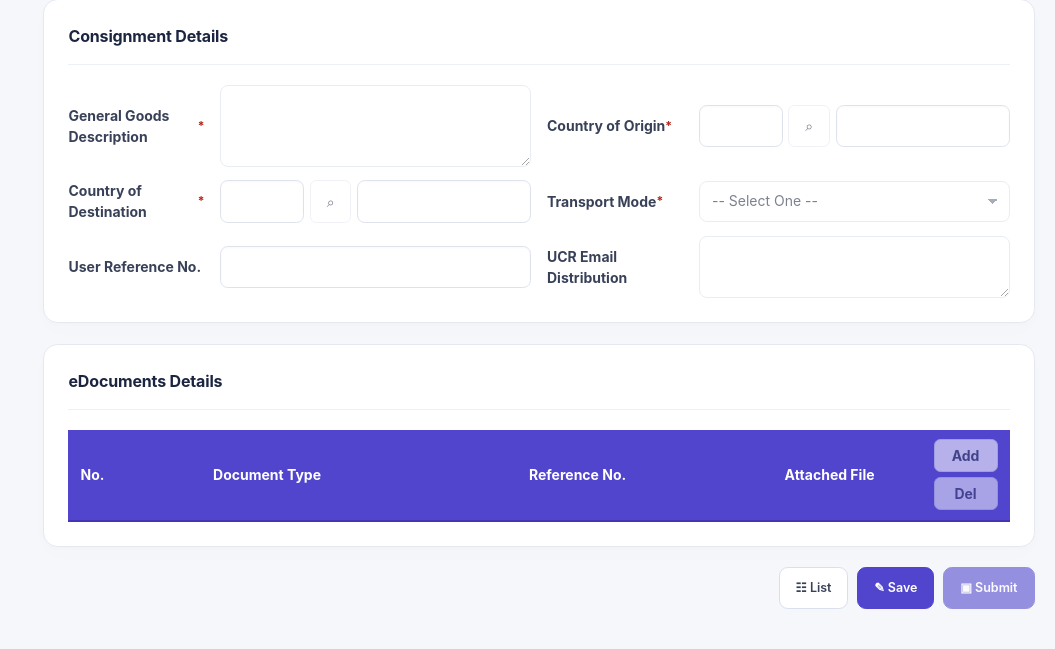
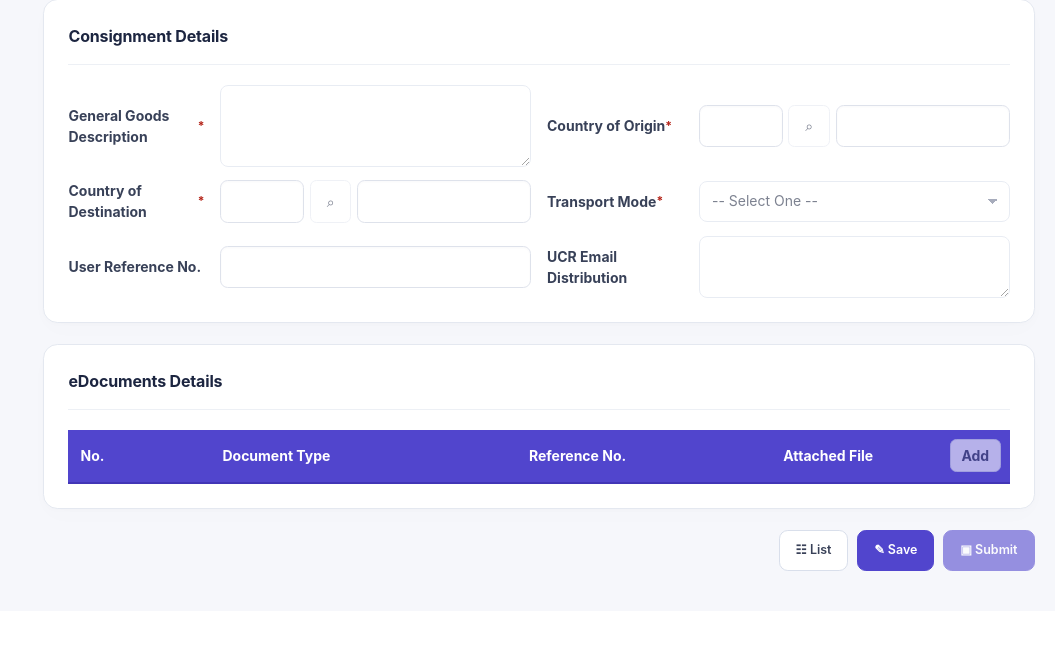
Before and after one commit to brwngld/ICUMS_Simulator, a Django app: page /practical/single-window/ucr/create/ in a window 1280 px wide, after a click on "Exporter Registration". Shown: the part 1568-2217 px from the top of the page, without its empty margins (225-1280 px from the left). After the commit the page ends 2139 px from the top, so only its background shows below. Run offline with Django 5.2, Linux system fonts and the light colour scheme; the visitor is signed in with stand-in values (Sample User, id 1); data that the repository does not hold is empty; parts of the project's set-up code (start-up, migrations or seed data) failed here and were passed over.

Commit message:
feat: restore per-row eDocuments Del, view actions, and draft UCR links

```diff
--- a/scenarios/views.py
+++ b/scenarios/views.py
@@ -659,7 +659,7 @@ def ucr_detail(request, record_id):
 @require_GET
 def ucr_attachment(request, attachment_id):
     attachment = get_object_or_404(UcrDocumentAttachment.objects.select_related("ucr"), pk=attachment_id, ucr__owner=request.user)
-    return FileResponse(attachment.file.open("rb"), as_attachment=True, filename=attachment.original_name)
+    return FileResponse(attachment.file.open("rb"), filename=attachment.original_name)
 
 
 def _copy_ucr_fields(draft, source):
@@ -855,7 +855,7 @@ def mda_consignment_application(request, request_id):
             "name": document.get("name", ""),
             "reference": document.get("reference", ""),
             "file_name": attachment.original_name if attachment else "",
-            "file_url": attachment.file.url if attachment and attachment.file else "",
+            "file_url": reverse("ucr-attachment", args=(attachment.pk,)) if attachment else "",
         })
     return render(request, "scenarios/consignment_application.html", {
         "application": parent,
--- a/static/css/ucr-create.css
+++ b/static/css/ucr-create.css
@@ -19,18 +19,13 @@
 #ucr-status.ucr-status-error { font-weight:700; }
 .ucr-documents { width:100%; table-layout:fixed; }
 .ucr-documents th:first-child,.ucr-documents td:first-child { width:3rem; text-align:center; }
-.ucr-documents th:last-child,.ucr-documents td:last-child { width:5.5rem; text-align:center; }
-.doc-header-actions { display:flex; flex-direction:column; gap:.3rem; align-items:stretch; }
-.doc-header-actions button { min-width:0; margin:0; white-space:nowrap; }
-.doc-header-actions .document-delete-button:disabled { opacity:.5; cursor:not-allowed; }
-.doc-header-actions .document-delete-button:disabled:hover { color:#384158; border-color:#b9c1d1; background:linear-gradient(#fff,#f0f2f7); }
-#document-rows tr { cursor:pointer; }
-#document-rows tr.document-row-selected td { background:rgba(81,69,205,.10); }
-.ucr-documents th:nth-child(2) { width:32%; }
-.ucr-documents th:nth-child(3) { width:34%; }
+.ucr-documents th:last-child,.ucr-documents td:last-child { width:4.5rem; text-align:center; }
+.ucr-documents th .document-add-button { margin:0; white-space:nowrap; min-width:0; }
+.ucr-documents th:nth-child(2) { width:34%; }
+.ucr-documents th:nth-child(3) { width:30%; }
 .ucr-documents th:nth-child(4) { width:auto; }
 .ucr-documents td { vertical-align:middle; }
-.ucr-documents .document-type-field { display:grid; grid-template-columns:5.5rem 2.4rem minmax(0,1fr); gap:.35rem; }
+.ucr-documents .document-type-field { display:grid; grid-template-columns:4.5rem 2.2rem minmax(0,1fr); gap:.35rem; }
 .ucr-documents .document-type-field input { min-width:0; }
 .ucr-documents .document-type-field input[data-document-code] { width:100%; text-align:left; font-variant-numeric:tabular-nums; }
 .ucr-documents .document-type-field button { min-width:0; }
--- a/static/js/ucr-create.js
+++ b/static/js/ucr-create.js
@@ -27,7 +27,6 @@
     document.querySelector('#ucr-provider').hidden = false;
     selectedProvider = null;
     document.querySelector('#document-rows').replaceChildren();
-    deleteButton.disabled = true;
     requiredFields.forEach((entry) => markRequired(entry, false));
     status.hidden = true;
   }
@@ -35,7 +34,6 @@
     content.querySelectorAll('input, textarea, select, button').forEach((field) => {
       if (field !== regime && field.id !== 'ucr-save' && field.id !== 'ucr-submit' && field.id !== 'ucr-show-provider') field.disabled = !regime.value;
     });
-    syncDeleteButton();
   }
   regime.addEventListener('change', () => { resetForRegime(); updateRegime(); setRegimeGate(); loadAssignedProvider(); });
   updateRegime();
@@ -224,20 +222,7 @@
   });
 
   const rows = document.querySelector('#document-rows');
-  const deleteButton = document.querySelector('#delete-document');
   function renumber() { [...rows.children].forEach((row, index) => { row.querySelector('[data-row-number]').textContent = index + 1; }); }
-  function syncDeleteButton() { deleteButton.disabled = !regime.value || !rows.querySelector('tr.document-row-selected'); }
-  function selectRow(row) {
-    [...rows.children].forEach((other) => other.classList.toggle('document-row-selected', other === row));
-    syncDeleteButton();
-  }
-  deleteButton.addEventListener('click', () => {
-    const selected = rows.querySelector('tr.document-row-selected');
-    if (!selected) return;
-    selected.remove();
-    renumber();
-    syncDeleteButton();
-  });
   function renderAttachment(row, attachment) {
     const cell = row.querySelector('.document-file-cell');
     if (!cell || !attachment || !attachment.url) return;
@@ -248,10 +233,9 @@
   }
   function addDocument(data = null) {
     const row = document.createElement('tr');
-    row.innerHTML = '<td data-row-number></td><td><div class="document-type-field"><input type="text" data-document-code aria-label="Document code" autocomplete="off"><button class="document-type-search" type="button" aria-label="Search document type">⌕</button><input type="text" data-document-name aria-label="Document name" readonly></div></td><td><input type="text" aria-label="Reference number"></td><td class="document-file-cell"><input type="file" aria-label="Attached file"></td><td></td>';
-    row.addEventListener('click', (event) => { if (event.target.closest('button')) return; selectRow(row); });
-    const selected = rows.querySelector('tr.document-row-selected');
-    if (selected) selected.after(row); else rows.append(row);
+    row.innerHTML = '<td data-row-number></td><td><div class="document-type-field"><input type="text" data-document-code aria-label="Document code" autocomplete="off"><button class="document-type-search" type="button" aria-label="Search document type">⌕</button><input type="text" data-document-name aria-label="Document name" readonly></div></td><td><input type="text" aria-label="Reference number"></td><td class="document-file-cell"><input type="file" aria-label="Attached file"></td><td><button class="document-delete-button document-row-delete" type="button">Del</button></td>';
+    row.querySelector('.document-row-delete').addEventListener('click', () => { row.remove(); renumber(); });
+    rows.append(row);
     renumber();
     if (data && data.attachment) renderAttachment(row, data.attachment);
     if (data) {
--- a/templates/scenarios/ucr_amend.html
+++ b/templates/scenarios/ucr_amend.html
@@ -6,7 +6,7 @@
   <title>Amend UCR · ICUMS Simulator</title>
   <link rel="stylesheet" href="{% static 'css/simulator-portal.css' %}?v=20260919-3">
   <link rel="stylesheet" href="{% static 'css/cargo-page.css' %}?v=20260919-4">
-  <link rel="stylesheet" href="{% static 'css/ucr-create.css' %}?v=20260919-3">
+  <link rel="stylesheet" href="{% static 'css/ucr-create.css' %}?v=20260925-1">
 </head>
 <body>
   <a class="portal-skip" href="#main-content">Skip to Amend UCR form</a>
@@ -74,7 +74,7 @@
           <label for="ucr-reference">User Reference No.</label><input id="ucr-reference" value="{{ record.user_reference }}" readonly>
           <label for="ucr-email">UCR Email Distribution</label><textarea id="ucr-email" rows="2" readonly>{{ record.ucr_email }}</textarea>
         </div></section>
-        <section class="cargo-panel"><div class="cargo-panel-title"><h2>eDocuments Details</h2></div>{% if document_rows %}<div class="cargo-table-wrap"><table class="ucr-documents"><thead><tr><th>No.</th><th>Document Type</th><th>Reference No.</th><th>Attached File</th><th></th></tr></thead><tbody>{% for row in document_rows %}<tr><td>{{ row.number }}</td><td><div class="document-type-field"><input data-document-code value="{{ row.document.code }}" readonly><input data-document-name value="{{ row.document.name }}" readonly></div></td><td><input value="{{ row.document.reference }}" readonly></td><td>{% for attachment in row.attachments %}<a href="{% url 'ucr-attachment' attachment.pk %}">{{ attachment.original_name }}</a>{% if not forloop.last %}, {% endif %}{% empty %}—{% endfor %}</td><td></td></tr>{% endfor %}</tbody></table></div>{% endif %}<div class="cargo-table-wrap"><table class="ucr-documents"><thead><tr><th>No.</th><th>Document Type</th><th>Reference No.</th><th>Attached File</th><th><div class="doc-header-actions"><button id="add-document" class="document-add-button" type="button">Add</button><button id="delete-document" class="document-delete-button" type="button" disabled>Del</button></div></th></tr></thead><tbody id="document-rows"></tbody></table></div><p class="dialog-help">Only the Regime Type and eDocuments Details can be changed in an amendment.</p></section>
+        <section class="cargo-panel"><div class="cargo-panel-title"><h2>eDocuments Details</h2></div>{% if document_rows %}<div class="cargo-table-wrap"><table class="ucr-documents"><thead><tr><th>No.</th><th>Document Type</th><th>Reference No.</th><th>Attached File</th><th></th></tr></thead><tbody>{% for row in document_rows %}<tr><td>{{ row.number }}</td><td><div class="document-type-field"><input data-document-code value="{{ row.document.code }}" readonly><input data-document-name value="{{ row.document.name }}" readonly></div></td><td><input value="{{ row.document.reference }}" readonly></td><td>{% for attachment in row.attachments %}<a href="{% url 'ucr-attachment' attachment.pk %}">{{ attachment.original_name }}</a>{% if not forloop.last %}, {% endif %}{% empty %}—{% endfor %}</td><td></td></tr>{% endfor %}</tbody></table></div>{% endif %}<div class="cargo-table-wrap"><table class="ucr-documents"><thead><tr><th>No.</th><th>Document Type</th><th>Reference No.</th><th>Attached File</th><th><button id="add-document" class="document-add-button" type="button">Add</button></th></tr></thead><tbody id="document-rows"></tbody></table></div><p class="dialog-help">Only the Regime Type and eDocuments Details can be changed in an amendment.</p></section>
         <div class="cargo-actions"><a class="secondary-button" href="{% url 'ucr-detail' record.pk %}">Cancel</a><button class="primary-button" type="submit" form="ucr-amend-form">▣ Submit Amendment</button></div>
       </div>
     </main>
@@ -93,6 +93,6 @@
   </script>
   <script src="{% static 'js/dialog-pagination.js' %}?v=20260918-1"></script>
   <script src="{% static 'js/ucr-document-codes.js' %}?v=20260918-2"></script>
-  <script src="{% static 'js/ucr-amend.js' %}?v=20260924-1"></script>
+  <script src="{% static 'js/ucr-amend.js' %}?v=20260925-1"></script>
   <script src="{% static 'js/app-shell.js' %}?v=20260919-5" defer></script>
 </body></html>
--- a/templates/scenarios/ucr_create.html
+++ b/templates/scenarios/ucr_create.html
@@ -6,7 +6,7 @@
   <title>Create UCR · ICUMS Simulator</title>
   <link rel="stylesheet" href="{% static 'css/simulator-portal.css' %}?v=20260923-1">
   <link rel="stylesheet" href="{% static 'css/cargo-page.css' %}?v=20260919-4">
-  <link rel="stylesheet" href="{% static 'css/ucr-create.css' %}?v=20260924-1">
+  <link rel="stylesheet" href="{% static 'css/ucr-create.css' %}?v=20260925-1">
 </head>
 <body>
   <a class="portal-skip" href="#main-content">Skip to Create UCR form</a>
@@ -66,7 +66,7 @@
           <label for="ucr-reference">User Reference No.</label><input id="ucr-reference">
           <label for="ucr-email">UCR Email Distribution</label><textarea id="ucr-email" rows="2"></textarea>
         </div></section>
-        <section class="cargo-panel"><div class="cargo-panel-title"><h2>eDocuments Details</h2></div><div class="cargo-table-wrap"><table class="ucr-documents"><thead><tr><th>No.</th><th>Document Type</th><th>Reference No.</th><th>Attached File</th><th><div class="doc-header-actions"><button id="add-document" class="document-add-button" type="button">Add</button><button id="delete-document" class="document-delete-button" type="button" disabled>Del</button></div></th></tr></thead><tbody id="document-rows"></tbody></table></div></section>
+        <section class="cargo-panel"><div class="cargo-panel-title"><h2>eDocuments Details</h2></div><div class="cargo-table-wrap"><table class="ucr-documents"><thead><tr><th>No.</th><th>Document Type</th><th>Reference No.</th><th>Attached File</th><th><button id="add-document" class="document-add-button" type="button">Add</button></th></tr></thead><tbody id="document-rows"></tbody></table></div></section>
         <div class="cargo-actions"><a class="secondary-button" href="{% url 'single-window-search-ucr' %}">☷ List</a><button class="primary-button" id="ucr-save" type="button">✎ Save</button><button class="primary-button" id="ucr-submit" type="button" disabled>▣ Submit</button></div>
         <p id="ucr-status" role="status" class="dialog-help" hidden></p>
       </div>
@@ -81,7 +81,7 @@
   <script src="{% static 'js/dialog-pagination.js' %}?v=20260918-1" defer></script>
   {{ initial_ucr|json_script:"ucr-initial-draft" }}
   <script>window.ucrInitialDraft = JSON.parse(document.querySelector('#ucr-initial-draft').textContent);</script>
-  <script src="{% static 'js/ucr-create.js' %}?v=20260924-2" defer></script>
+  <script src="{% static 'js/ucr-create.js' %}?v=20260925-1" defer></script>
   <script src="{% static 'js/ucr-document-codes.js' %}?v=20260918-2" defer></script>
   <script src="{% static 'js/app-shell.js' %}?v=20260919-5" defer></script>
 </body></html>
--- a/templates/scenarios/ucr_detail.html
+++ b/templates/scenarios/ucr_detail.html
@@ -6,7 +6,7 @@
   <title>View UCR · ICUMS Simulator</title>
   <link rel="stylesheet" href="{% static 'css/simulator-portal.css' %}?v=20260919-3">
   <link rel="stylesheet" href="{% static 'css/cargo-page.css' %}?v=20260919-4">
-  <link rel="stylesheet" href="{% static 'css/ucr-create.css' %}?v=20260924-1">
+  <link rel="stylesheet" href="{% static 'css/ucr-create.css' %}?v=20260925-1">
 </head>
 <body>
   <a class="portal-skip" href="#main-content">Skip to View UCR form</a>
@@ -74,7 +74,7 @@
           <label for="ucr-reference">User Reference No.</label><input id="ucr-reference" value="{{ record.user_reference }}" readonly>
           <label for="ucr-email">UCR Email Distribution</label><textarea id="ucr-email" rows="2" readonly>{{ record.ucr_email }}</textarea>
         </div></section>
-        <section class="cargo-panel"><div class="cargo-panel-title"><h2>eDocuments Details</h2></div><div class="cargo-table-wrap"><table class="ucr-documents"><thead><tr><th>No.</th><th>Document Type</th><th>Reference No.</th><th>Attached File</th><th></th></tr></thead><tbody id="document-rows">{% for row in document_rows %}<tr><td>{{ row.number }}</td><td><div class="document-type-field"><input data-document-code value="{{ row.document.code }}" readonly><input data-document-name value="{{ row.document.name }}" readonly></div></td><td><input value="{{ row.document.reference }}" readonly></td><td>{% for attachment in row.attachments %}<a href="{% url 'ucr-attachment' attachment.pk %}">{{ attachment.original_name }}</a>{% if not forloop.last %}, {% endif %}{% empty %}—{% endfor %}</td><td></td></tr>{% empty %}<tr><td colspan="5" class="empty-row">No eDocuments recorded.</td></tr>{% endfor %}</tbody></table></div></section>
+        <section class="cargo-panel"><div class="cargo-panel-title"><h2>eDocuments Details</h2></div><div class="cargo-table-wrap"><table class="ucr-documents"><thead><tr><th>No.</th><th>Document Type</th><th>Reference No.</th><th>Attached File</th><th></th></tr></thead><tbody id="document-rows">{% for row in document_rows %}<tr><td>{{ row.number }}</td><td><div class="document-type-field"><input data-document-code value="{{ row.document.code }}" readonly><input data-document-name value="{{ row.document.name }}" readonly></div></td><td><input value="{{ row.document.reference }}" readonly></td><td>{% for attachment in row.attachments %}<a href="{% url 'ucr-attachment' attachment.pk %}">{{ attachment.original_name }}</a>{% if not forloop.last %}, {% endif %}{% empty %}—{% endfor %}</td><td class="cell-center">{% if row.attachments %}<a class="ucr-row-action" href="{% url 'ucr-attachment' row.attachments.0.pk %}" target="_blank" rel="noopener">View</a>{% else %}—{% endif %}</td></tr>{% empty %}<tr><td colspan="5" class="empty-row">No eDocuments recorded.</td></tr>{% endfor %}</tbody></table></div></section>
         <div class="cargo-actions"><a class="secondary-button" href="{% url 'single-window-search-ucr' %}">☷ List</a><form method="post" action="{% url 'ucr-clone' record.pk %}">{% csrf_token %}<button class="secondary-button" type="submit">⧉ Clone</button></form>{% if record.status == 'submitted' %}<a class="primary-button" href="{% url 'ucr-amend' record.pk %}">▣ Amend</a>{% else %}<a class="primary-button" href="{% url 'single-window-create-ucr' %}?draft={{ record.pk }}">✎ Edit Draft</a>{% endif %}</div>
       </div>
     </main>
```
Also changed, not shown: static/js/ucr-amend.js (+4 -17 lines), templates/scenarios/single_window_search_ucr.html (+1 -1 lines).
